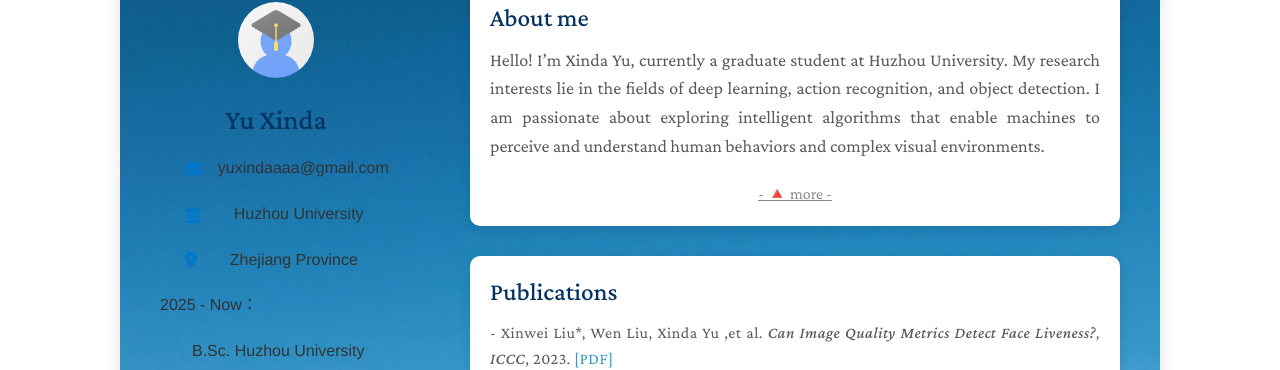
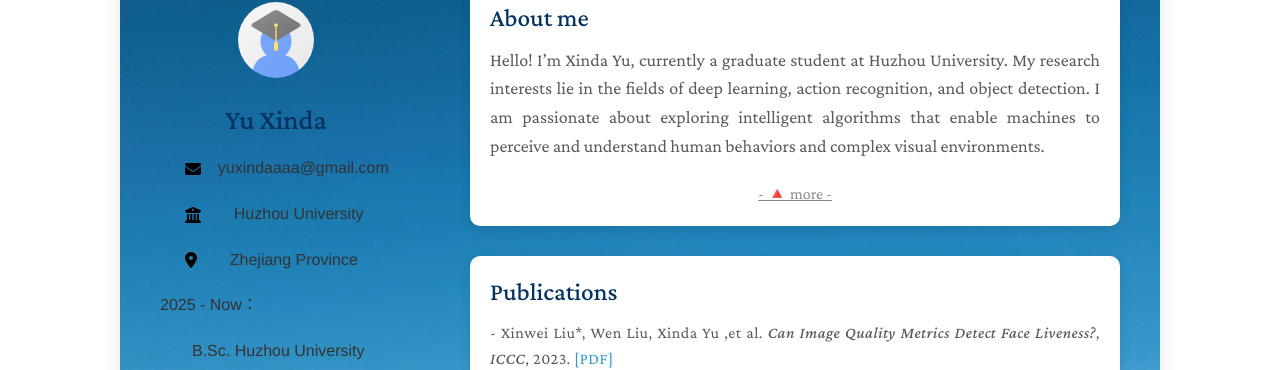
Before and after one commit to Yu-Xinda/Yu.github.io, a Jekyll site: the page built from index.md, in a window 1280 px wide. Shown: the part 162-532 px from the top of the page. Built offline with Jekyll 4.4.1, drawn with Linux system fonts in a browser that asks for light colours; a style sheet for code colours, icons or effects is not loaded.

Commit message:
Update homepage.html

```diff
--- a/_layouts/homepage.html
+++ b/_layouts/homepage.html
@@ -82,7 +82,7 @@
       }
 /*       更改个人简介的图标样式 */
       .profile-icon {
-        color: #0077cc;
+        color: #000;
         font-size: 16px;
         margin-right: 8px;
         vertical-align: middle;
```
